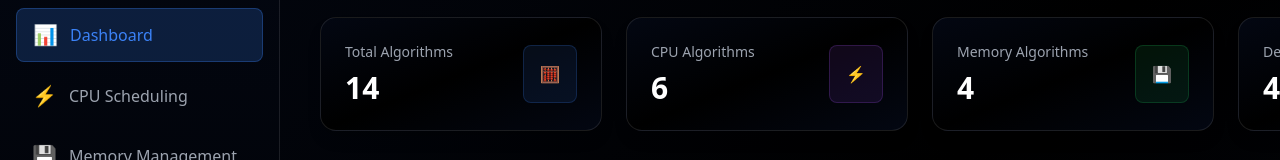
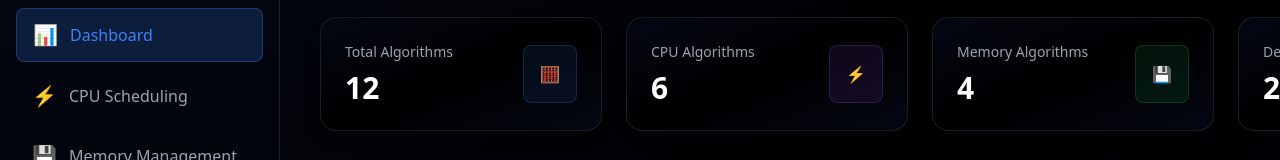
Before and after one commit to SayeedTahmid/OS-AlgoSim, a React (Vite) app: page / in a window 1280 px wide. Shown: the part 132-292 px from the top of the page. Built offline with nearby package versions, Linux system fonts and the light colour scheme.

Commit message:
Dashboard fix

```diff
--- a/src/pages/Dashboard.tsx
+++ b/src/pages/Dashboard.tsx
@@ -42,7 +42,7 @@ const Dashboard: React.FC = () => {
         <div className="grid grid-cols-1 md:grid-cols-2 lg:grid-cols-4 gap-6">
           <StatCard
             title="Total Algorithms"
-            value="14"
+            value="12"
             icon="🧮"
             color="blue"
           />
@@ -60,7 +60,7 @@ const Dashboard: React.FC = () => {
           />
           <StatCard
             title="Deadlock Algorithms"
-            value="4"
+            value="2"
             icon="🔗"
             color="orange"
           />
```
